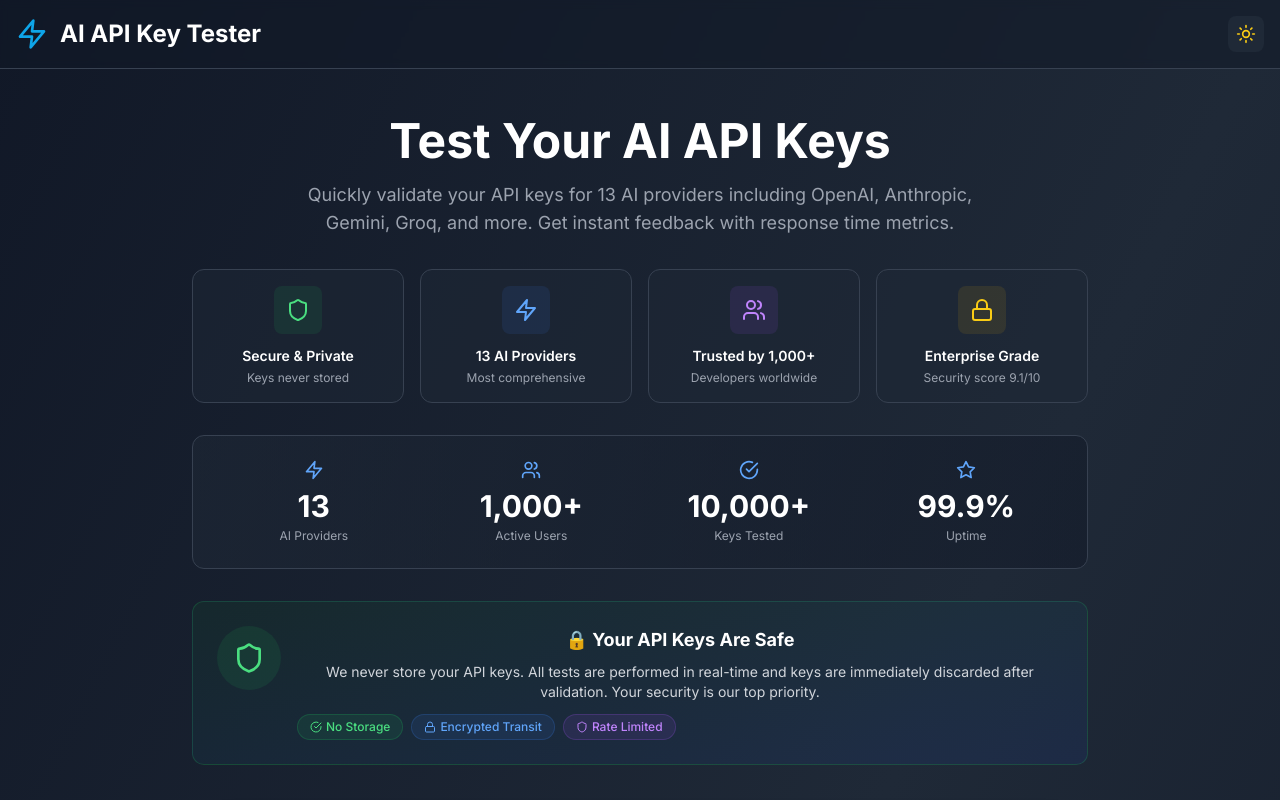
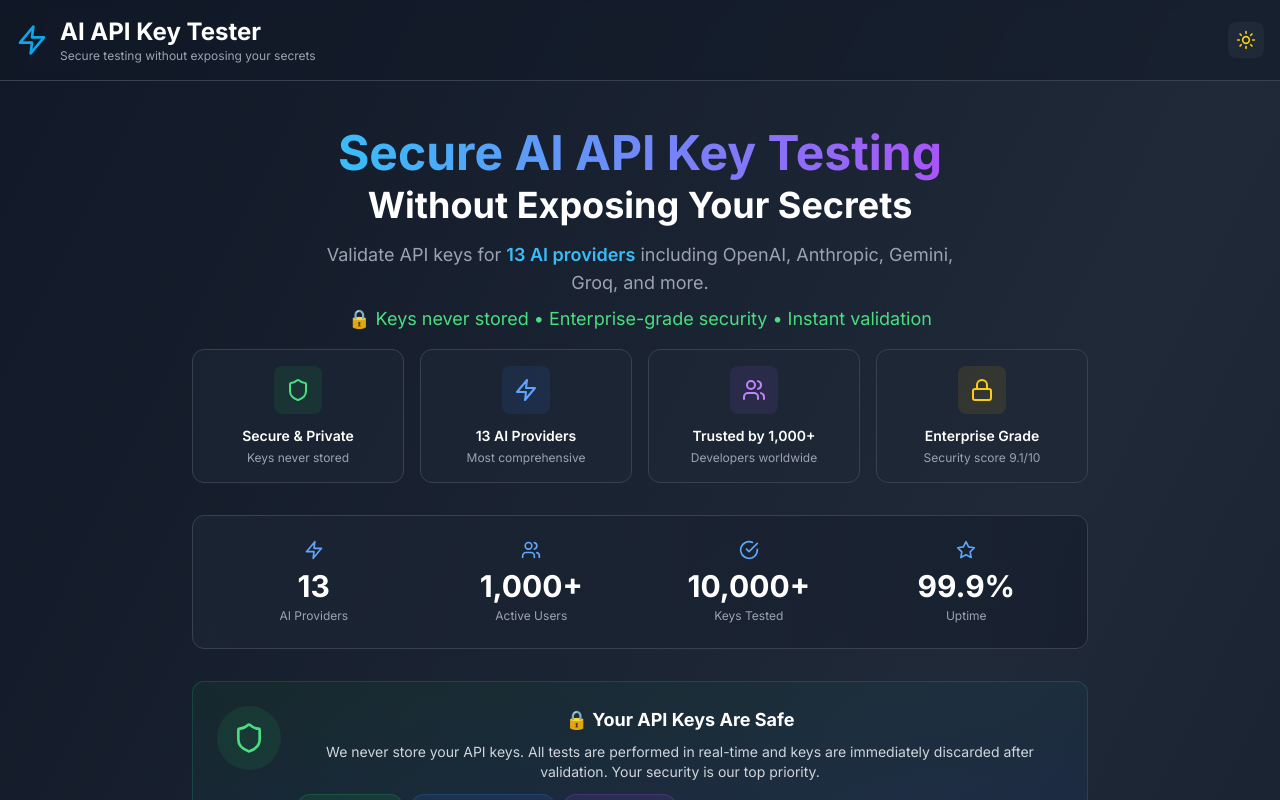
Before and after one commit to Dvj016/api-tester, a Next.js app in the folder frontend/: page / in a window 1280 px wide. Shown: the top 800 px of the page. Built offline with nearby package versions, Linux system fonts and the light colour scheme; no server answers.

Commit message:
ux: Enhance header and hero with security-focused value proposition - Emphasize 'Secure testing without exposing secrets'

```diff
--- a/frontend/src/app/page.tsx
+++ b/frontend/src/app/page.tsx
@@ -191,7 +191,10 @@ export default function Home() {
         <div className="container mx-auto px-4 py-4 flex items-center justify-between">
           <div className="flex items-center space-x-3">
             <Zap className="w-8 h-8 text-primary-500" />
-            <h1 className="text-2xl font-bold text-white">AI API Key Tester</h1>
+            <div>
+              <h1 className="text-xl md:text-2xl font-bold text-white">AI API Key Tester</h1>
+              <p className="text-xs text-gray-400 hidden md:block">Secure testing without exposing your secrets</p>
+            </div>
           </div>
           <button
             onClick={() => setDarkMode(!darkMode)}
@@ -213,11 +216,15 @@ export default function Home() {
           {/* Hero Section */}
               <div className="text-center mb-12">
                 <h2 className="text-4xl md:text-5xl font-bold text-white mb-4">
-                  Test Your AI API Keys
+                  <span className="bg-gradient-to-r from-primary-400 to-purple-500 bg-clip-text text-transparent">
+                    Secure AI API Key Testing
+                  </span>
+                  <br />
+                  <span className="text-3xl md:text-4xl">Without Exposing Your Secrets</span>
                 </h2>
-                <p className="text-lg text-gray-400 max-w-2xl mx-auto mb-8">
-                  Quickly validate your API keys for 13 AI providers including OpenAI, Anthropic, Gemini, Groq, and more.
-                  Get instant feedback with response time metrics.
+                <p className="text-lg text-gray-400 max-w-2xl mx-auto mb-4">
+                  Validate API keys for <span className="text-primary-400 font-semibold">13 AI providers</span> including OpenAI, Anthropic, Gemini, Groq, and more.
+                  <span className="block mt-2 text-green-400">🔒 Keys never stored • Enterprise-grade security • Instant validation</span>
                 </p>
 
                 {/* Trust Badges */}
```
